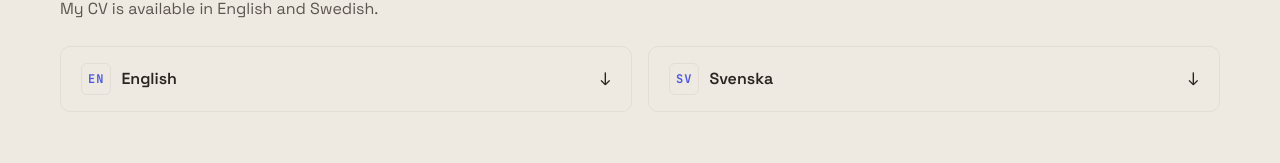
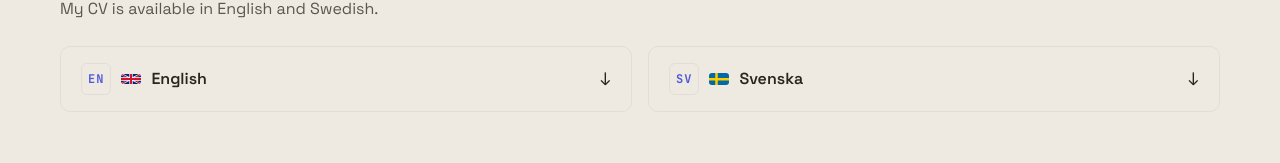
Before and after one commit to nikoradic/portfolio, a React (Vite) app: page / in a window 1280 px wide. Shown: the part 4105-4268 px from the top of the page. Built offline with nearby package versions, Linux system fonts and the light colour scheme.

Commit message:
Add CV language flags

```diff
--- a/src/App.css
+++ b/src/App.css
@@ -657,6 +657,21 @@
   font-weight: 600;
 }
 
+.flag-icon {
+  display: inline-flex;
+  align-items: center;
+  width: 20px;
+  border-radius: 3px;
+  overflow: hidden;
+  flex-shrink: 0;
+}
+
+.flag-icon svg {
+  display: block;
+  width: 100%;
+  height: auto;
+}
+
 .back-to-top-wrap {
   width: 100%;
   text-align: center;
--- a/src/App.tsx
+++ b/src/App.tsx
@@ -332,6 +332,24 @@ function App() {
               >
                 <span className="resume-option-main">
                   <span className="resume-lang">EN</span>
+                  <span className="flag-icon" aria-hidden="true">
+                    <svg viewBox="0 0 60 30" xmlns="http://www.w3.org/2000/svg">
+                      <clipPath id="flag-gb-clip">
+                        <rect width="60" height="30" />
+                      </clipPath>
+                      <g clipPath="url(#flag-gb-clip)">
+                        <rect width="60" height="30" fill="#00247d" />
+                        <path d="M0,0 L60,30 M60,0 L0,30" stroke="#fff" strokeWidth="6" />
+                        <path
+                          d="M0,0 L26,15 M34,15 L60,30 M60,0 L34,15 M26,15 L0,30"
+                          stroke="#cf142b"
+                          strokeWidth="4"
+                        />
+                        <path d="M30,0 v30 M0,15 h60" stroke="#fff" strokeWidth="10" />
+                        <path d="M30,0 v30 M0,15 h60" stroke="#cf142b" strokeWidth="6" />
+                      </g>
+                    </svg>
+                  </span>
                   <span className="resume-name">English</span>
                 </span>
                 <span className="resume-arrow">↓</span>
@@ -344,6 +362,13 @@ function App() {
               >
                 <span className="resume-option-main">
                   <span className="resume-lang">SV</span>
+                  <span className="flag-icon" aria-hidden="true">
+                    <svg viewBox="0 0 16 10" xmlns="http://www.w3.org/2000/svg">
+                      <rect width="16" height="10" fill="#006aa7" />
+                      <rect x="5" width="2" height="10" fill="#fecc00" />
+                      <rect y="4" width="16" height="2" fill="#fecc00" />
+                    </svg>
+                  </span>
                   <span className="resume-name">Svenska</span>
                 </span>
                 <span className="resume-arrow">↓</span>
```
